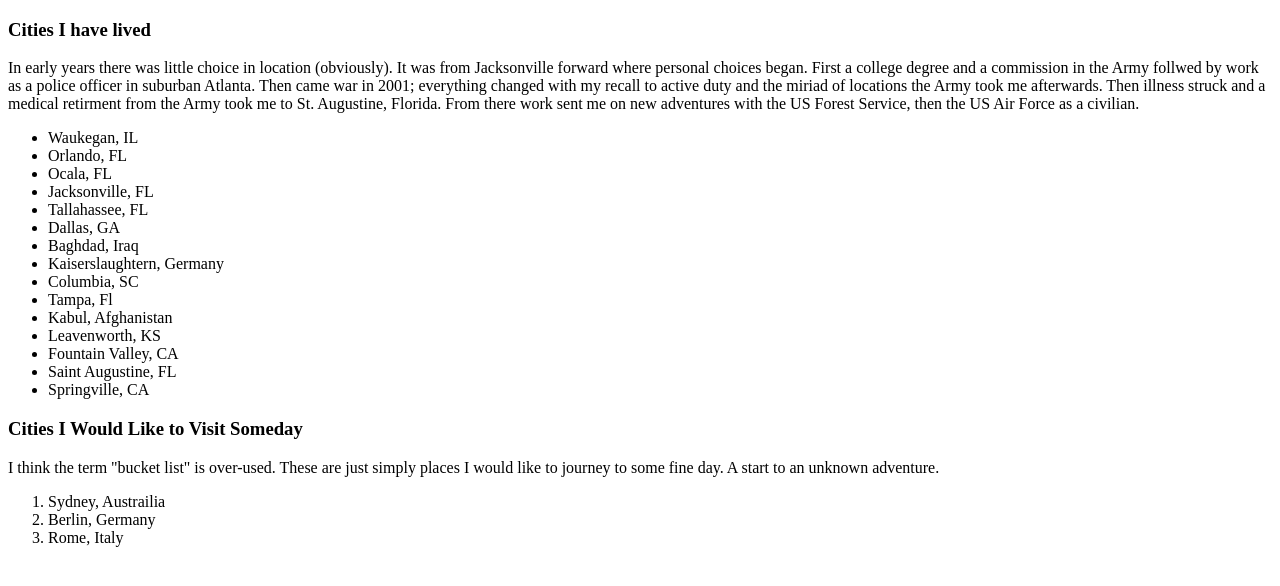
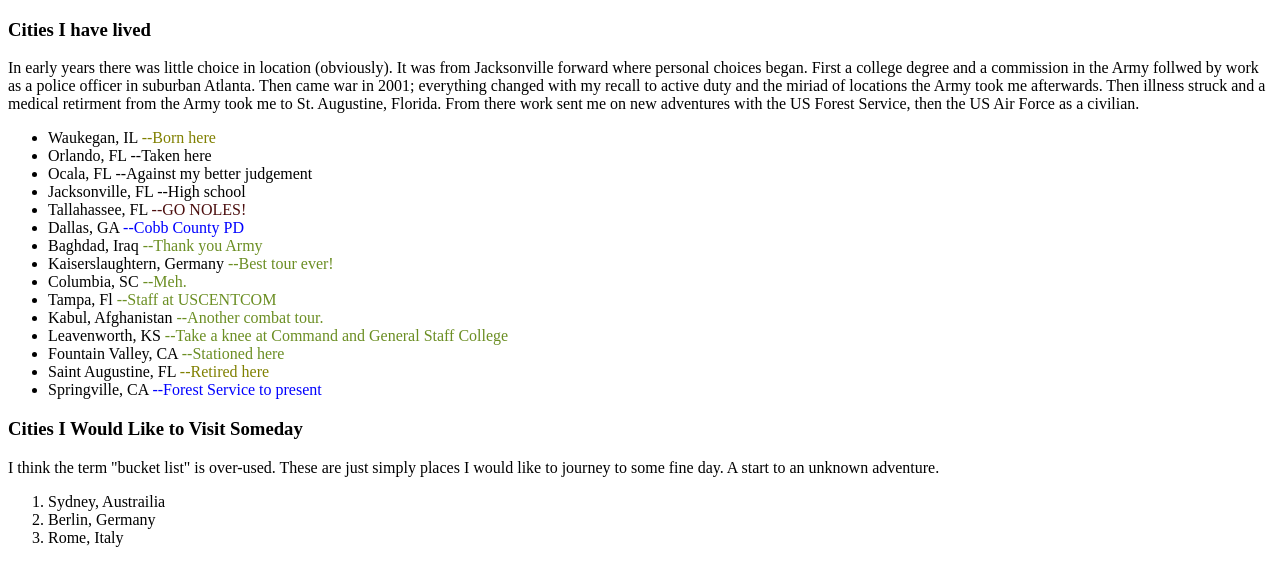
Before and after one commit to bigbpete/html-exercise, a plain HTML site: page index.html in a window 1280 px wide. Drawn offline with Linux system fonts and the light colour scheme.

Commit message:
Commit after adding spans

```diff
--- a/index.html
+++ b/index.html
@@ -15,21 +15,21 @@
         from the Army took me to St. Augustine, Florida. From there work sent me on new
         adventures with the US Forest Service, then the US Air Force as a civilian.</p>
         <ul>
-            <li>Waukegan, IL</li>
-            <li>Orlando, FL</li>
-            <li>Ocala, FL</li>
-            <li>Jacksonville, FL</li>
-            <li>Tallahassee, FL</li>
-            <li>Dallas, GA</li>
-            <li>Baghdad, Iraq</li>
-            <li>Kaiserslaughtern, Germany</li>
-            <li>Columbia, SC</li>
-            <li>Tampa, Fl</li>
-            <li>Kabul, Afghanistan</li>
-            <li>Leavenworth, KS</li>
-            <li>Fountain Valley, CA</li>
-            <li>Saint Augustine, FL</li>
-            <li>Springville, CA</li>
+            <li>Waukegan, IL<span style="color:olive"> --Born here</span></li>
+            <li>Orlando, FL<span> --Taken here</span></li>
+            <li>Ocala, FL<span> --Against my better judgement</span></li>
+            <li>Jacksonville, FL<span> --High school</span></li>
+            <li>Tallahassee, FL<span style="color:rgb(75, 14, 14)"> --GO NOLES!</span></li>
+            <li>Dallas, GA<span style="color:blue"> --Cobb County PD</span></li>
+            <li>Baghdad, Iraq<span style="color:olivedrab"> --Thank you Army</span></li>
+            <li>Kaiserslaughtern, Germany<span style="color:olivedrab"> --Best tour ever!</span></li>
+            <li>Columbia, SC<span style="color:olivedrab"> --Meh.</span></li>
+            <li>Tampa, Fl<span style="color:olivedrab"> --Staff at USCENTCOM</span></li>
+            <li>Kabul, Afghanistan<span style="color:olivedrab"> --Another combat tour.</span></li>
+            <li>Leavenworth, KS<span style="color:olivedrab"> --Take a knee at Command and General Staff College</span></li>
+            <li>Fountain Valley, CA<span style="color:olivedrab"> --Stationed here</span></li>
+            <li>Saint Augustine, FL<span style="color:olive"> --Retired here</span></li>
+            <li>Springville, CA<span style="color:blue"> --Forest Service to present</span></li>
         </ul>
     <h3>Cities I Would Like to Visit Someday</h3>
         <p>I think the term "bucket list" is over-used. These are just
```
